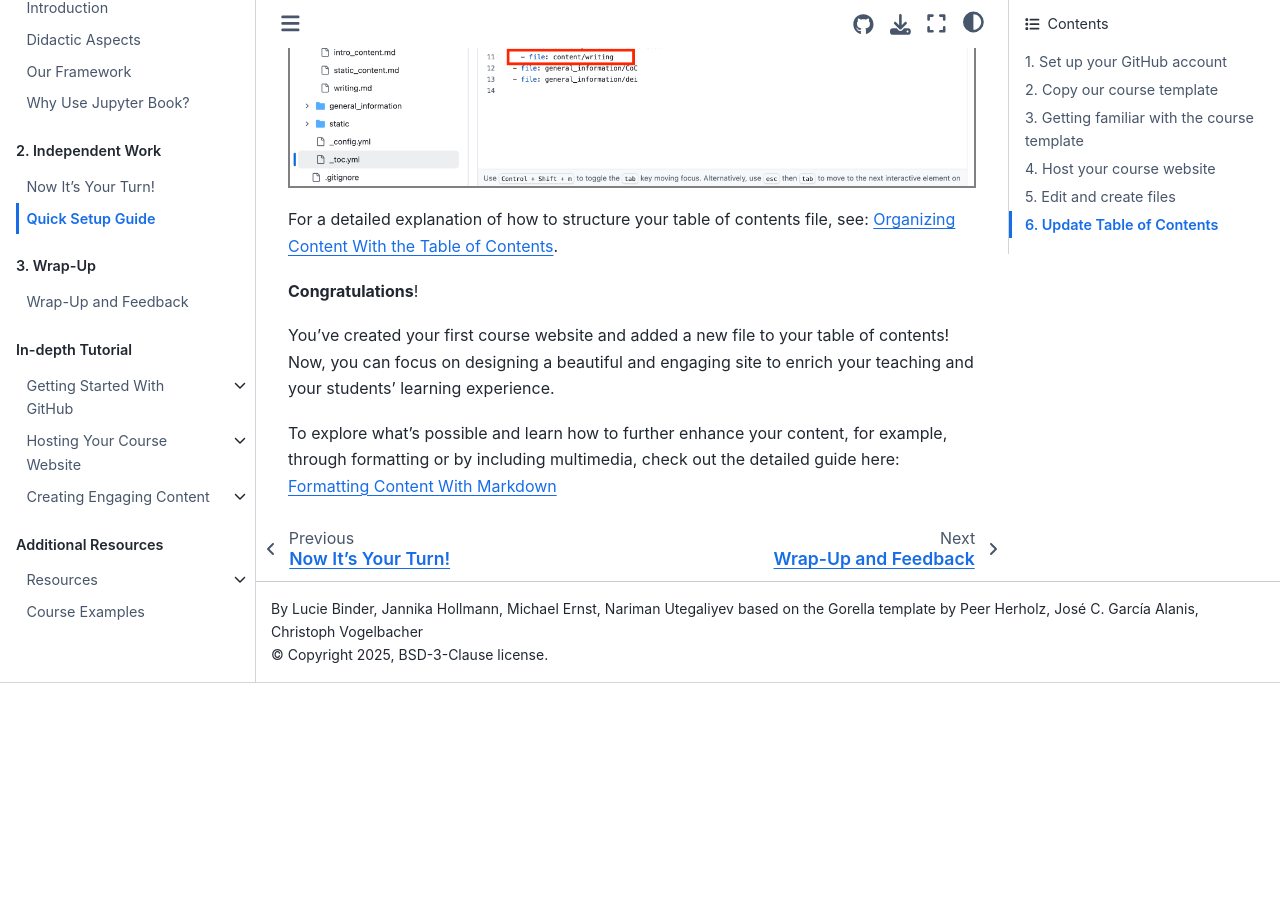
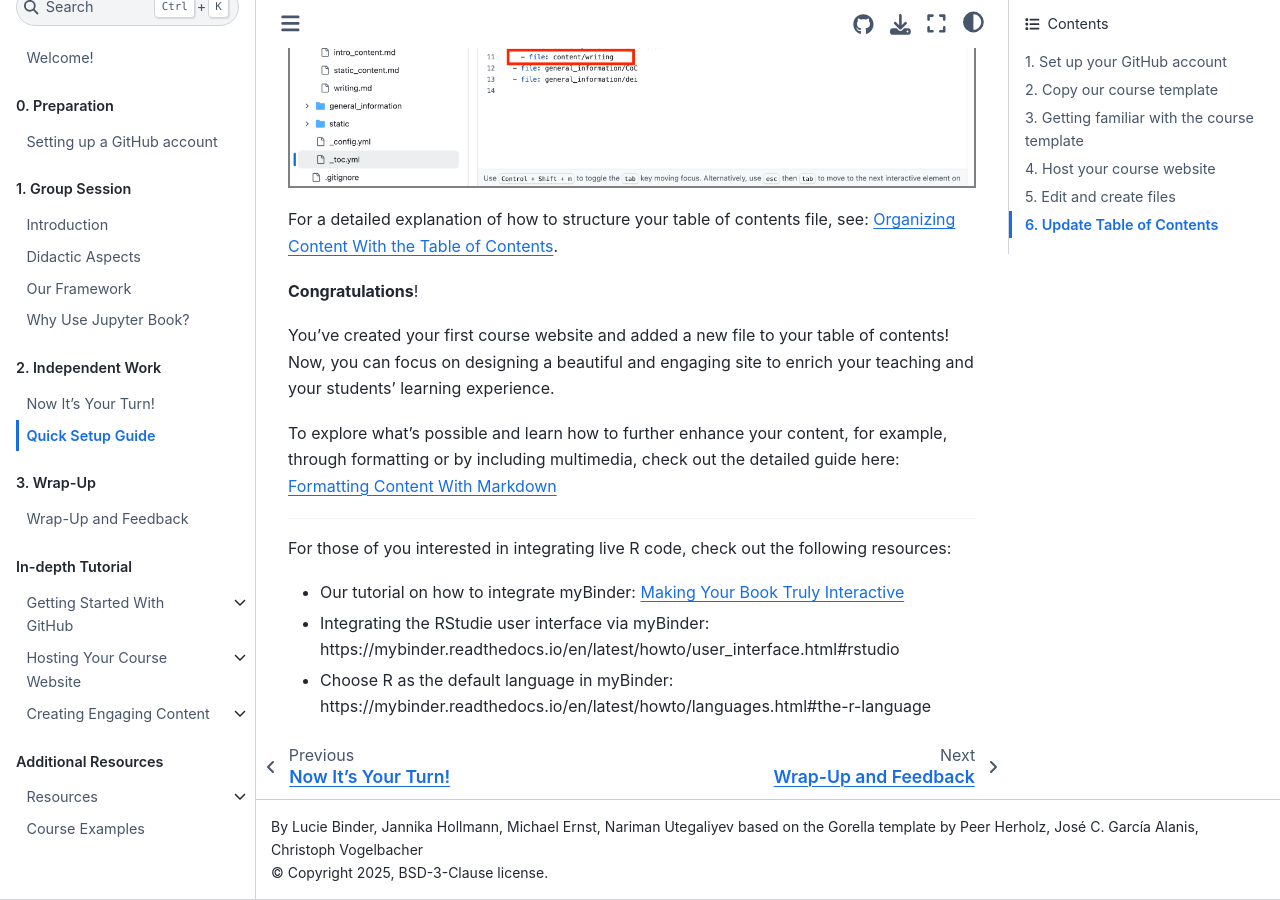
Before and after one commit to luciebinder/ws-openness-2025, a Jupyter Book: the page built from content/4_additional/quick_tutorial_ws.md, in a window 1280 px wide and 900 px high, scrolled down 15000 px. Built offline with Jupyter Book 1.0.4 settings and Sphinx 7.4.7 and the Sphinx Book theme 1.1.4, drawn with Linux system fonts in a browser that asks for light colours; before the commit the page ends 15683 px from its top, so only the background shows below that.

Commit message:
Update quick_tutorial_ws.md

```diff
--- a/content/4_additional/quick_tutorial_ws.md
+++ b/content/4_additional/quick_tutorial_ws.md
@@ -192,3 +192,11 @@
 You've created your first course website and added a new file to your table of contents! Now, you can focus on designing a beautiful and engaging site to enrich your teaching and your students' learning experience.
 
 To explore what’s possible and learn how to further enhance your content, for example, through formatting or by including multimedia, check out the detailed guide here: {doc}`../3_create/markdown`
+
+
+----
+For those of you interested in integrating live R code, check out the following resources:
+
+- Our tutorial on how to integrate myBinder: {doc}`../3_create/interactive2`
+- Integrating the RStudie user interface via myBinder: https://mybinder.readthedocs.io/en/latest/howto/user_interface.html#rstudio
+- Choose R as the default language in myBinder: https://mybinder.readthedocs.io/en/latest/howto/languages.html#the-r-language
```
